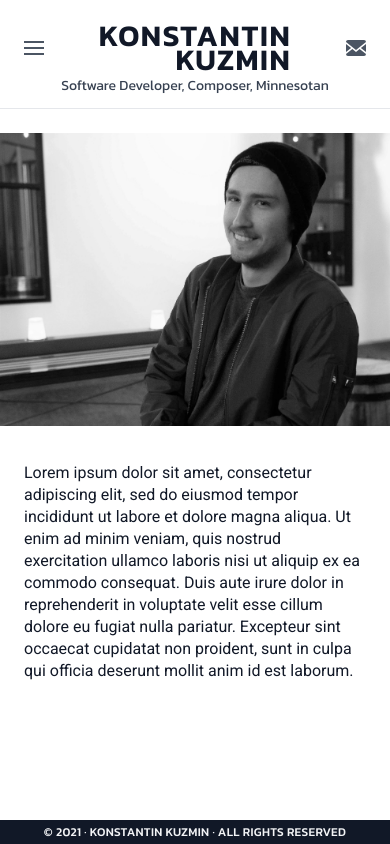
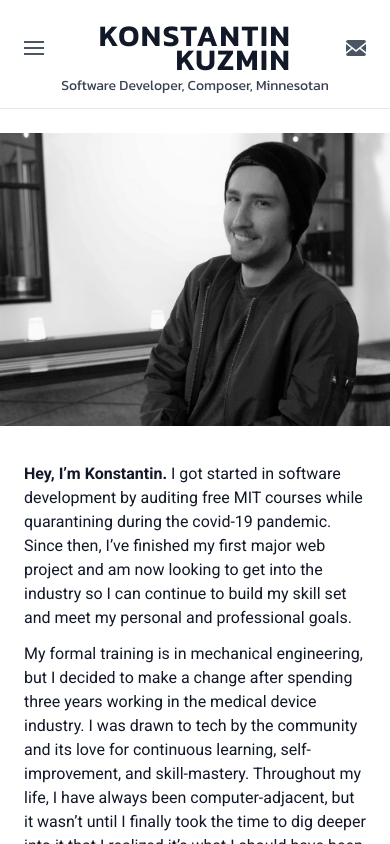
Before and after one commit to Kuzmink13/konstantin-kuzmin-dot-com-old, a React (Create React App) app: page / in a window 390 px wide. Built offline with nearby package versions, Linux system fonts and the light colour scheme.

Commit message:
Added about blurb

```diff
--- a/src/components/Home.jsx
+++ b/src/components/Home.jsx
@@ -12,15 +12,31 @@ export default function Home() {
         alt="Konstantin Smiling"
         src="./pryes_grayscale.jpg"
       ></img>
-      <p className="leading-snug max-w-md mx-auto p-6 mb-8">
-        Lorem ipsum dolor sit amet, consectetur adipiscing elit, sed do eiusmod
-        tempor incididunt ut labore et dolore magna aliqua. Ut enim ad minim
-        veniam, quis nostrud exercitation ullamco laboris nisi ut aliquip ex ea
-        commodo consequat. Duis aute irure dolor in reprehenderit in voluptate
-        velit esse cillum dolore eu fugiat nulla pariatur. Excepteur sint
-        occaecat cupidatat non proident, sunt in culpa qui officia deserunt
-        mollit anim id est laborum.
-      </p>
+      <div className="sm:leading-relaxed max-w-lg mx-auto p-6 mb-8">
+        <p className="pb-3">
+          <strong>Hey, I’m Konstantin.</strong> I got started in software
+          development by auditing free MIT courses while quarantining during the
+          covid-19 pandemic. Since then, I’ve finished my first major web
+          project and am now looking to get into the industry so I can continue
+          to build my skill set and meet my personal and professional goals.
+        </p>
+        <p className="pb-3">
+          My formal training is in mechanical engineering, but I decided to make
+          a change after spending three years working in the medical device
+          industry. I was drawn to tech by the community and its love for
+          continuous learning, self-improvement, and skill-mastery. Throughout
+          my life, I have always been computer-adjacent, but it wasn’t until I
+          finally took the time to dig deeper into it that I realized it’s what
+          I should have been doing all along.
+        </p>
+        <p className="">
+          My career interests include music education and general productivity
+          tools. I believe there is massive potential in using technology to
+          help make people into the best versions of themselves. We are just
+          scratching the surface of what tech can do in the fields of
+          interpersonal business, communication, and mental health.
+        </p>
+      </div>
     </Fragment>
   );
 }
```
